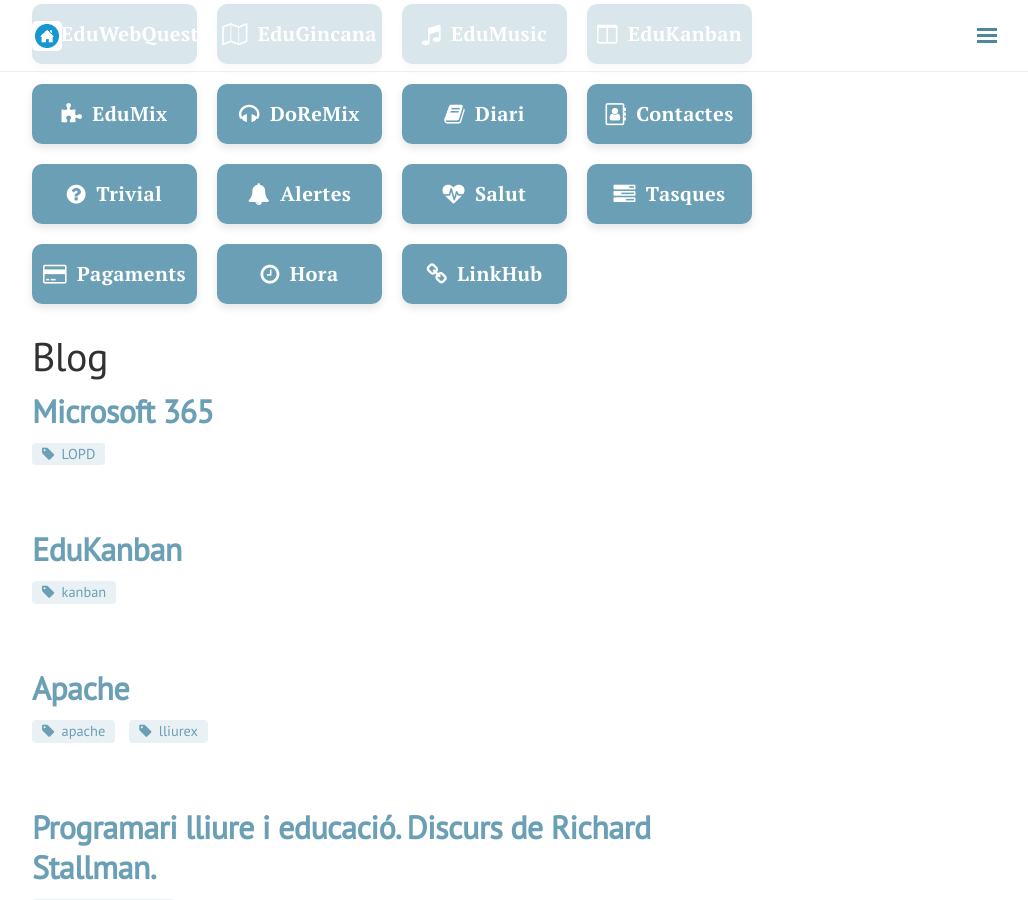
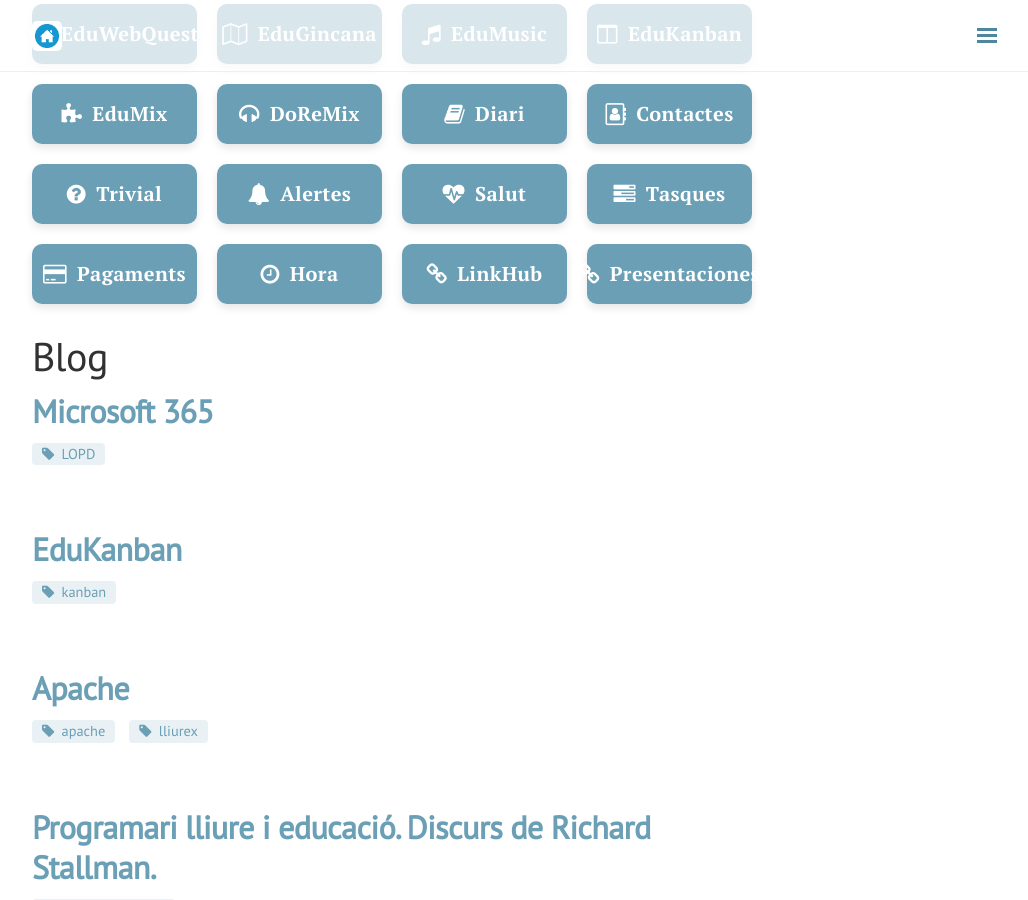
Before and after one commit to sasogu/sasogu.github.io, a Jekyll site: the page built from index.html, in a window 1280 px wide and 900 px high, scrolled down 530 px. Shown: the whole window, without its empty margins (248-1276 px from the left). Built offline with Jekyll 4.4.1, drawn with Linux system fonts in a browser that asks for light colours; nearby versions of some CDN libraries; the list of posts is cut into pages by our own code; comment, search, counter and statistics services are not loaded.

Commit message:
Presentaciones

```diff
--- a/index.html
+++ b/index.html
@@ -57,6 +57,9 @@
     <a class="app-button" href="{{ site.baseurl }}/linkhub/">
       <i class="fa fa-link" aria-hidden="true"></i> LinkHub
     </a>
+    <a class="app-button" href="{{ site.baseurl }}/Presentaciones/">
+      <i class="fa fa-link" aria-hidden="true"></i> Presentaciones
+    </a>
   </div>
 </div>
 
```
